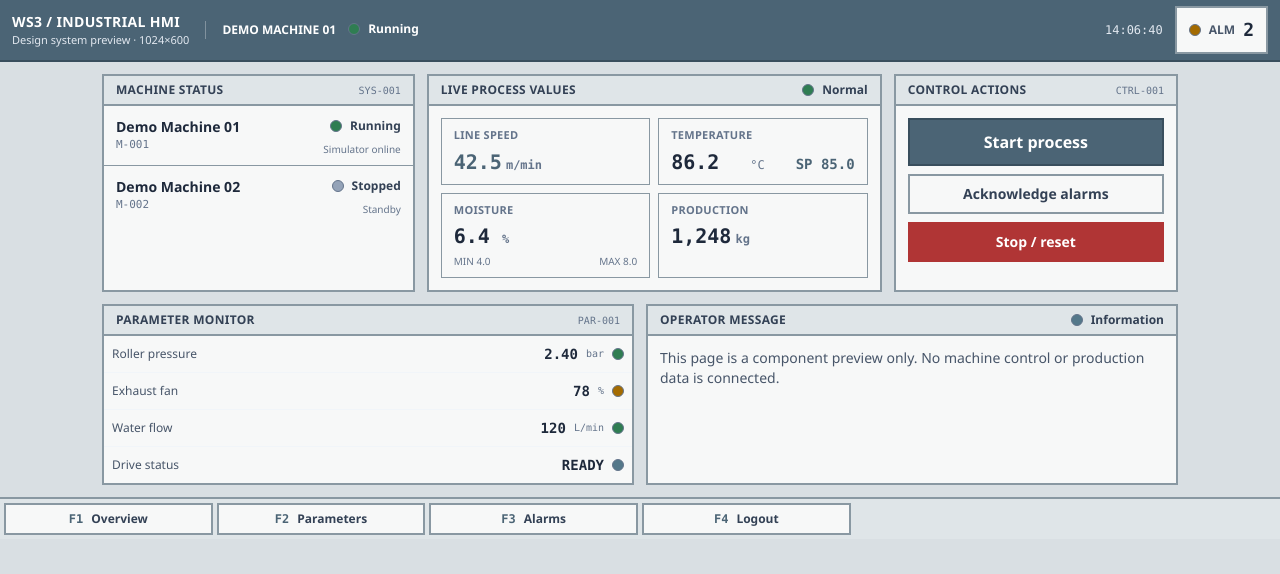
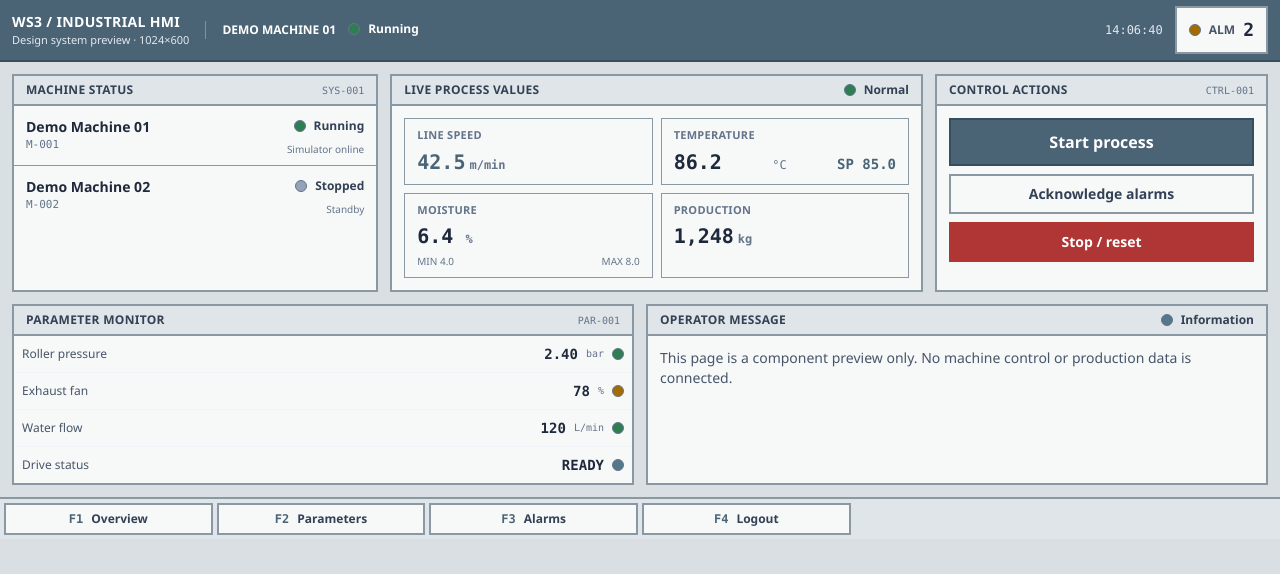
Before and after one commit to Tran-Tr-Khai/ws3-prod-sys, a React (Vite) app in the folder frontend/: page /setup in a window 1280 px wide. Shown: the top 574 px of the page. Built offline with nearby package versions, Linux system fonts and the light colour scheme; no server answers.

Commit message:
style: expand HMI layout to full viewport

```diff
--- a/frontend/src/components/DesignSystemDemo.tsx
+++ b/frontend/src/components/DesignSystemDemo.tsx
@@ -24,7 +24,7 @@ export function DesignSystemDemo() {
         <AlarmIndicator count={2} status="warning" label="ALM" />
       </HMIHeader>
 
-      <div className="mx-auto max-w-[1100px] space-y-3 p-3">
+      <div className="w-full space-y-3 p-3">
         <div className="grid gap-3 lg:grid-cols-[1.1fr_1.6fr_1fr]">
           <ParameterCard title="Machine status" code="SYS-001">
             <MachineStatus name="Demo Machine 01" code="M-001" status="running" detail="Simulator online" />
--- a/frontend/src/features/machines/MachineHMIPage.tsx
+++ b/frontend/src/features/machines/MachineHMIPage.tsx
@@ -90,7 +90,7 @@ export function MachineHMIPage() {
         time={new Date().toLocaleTimeString('vi-VN')}
       />
 
-      <div className="mx-auto grid max-w-[1280px] gap-3 p-3 xl:grid-cols-[1fr_1.5fr_1fr]">
+      <div className="grid w-full gap-3 p-3 xl:grid-cols-[1fr_1.5fr_1fr]">
         <ProcessPanel title="Machine / process status" status={hmiStateStatus(state)} statusLabel={state}>
           <div className="flex min-h-36 flex-col items-center justify-center border border-line bg-surfaceMuted">
             <StatusLamp status={hmiStateStatus(state)} label={state} />
```
